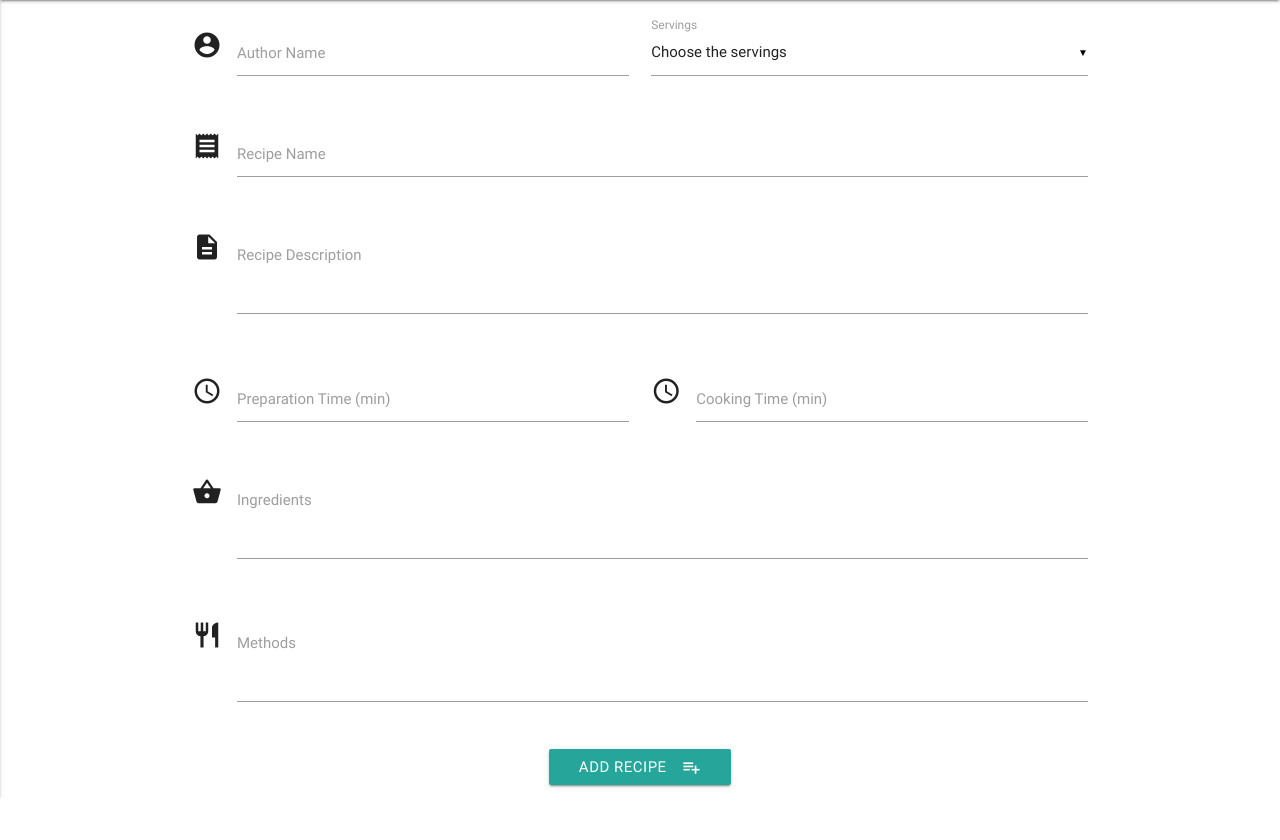
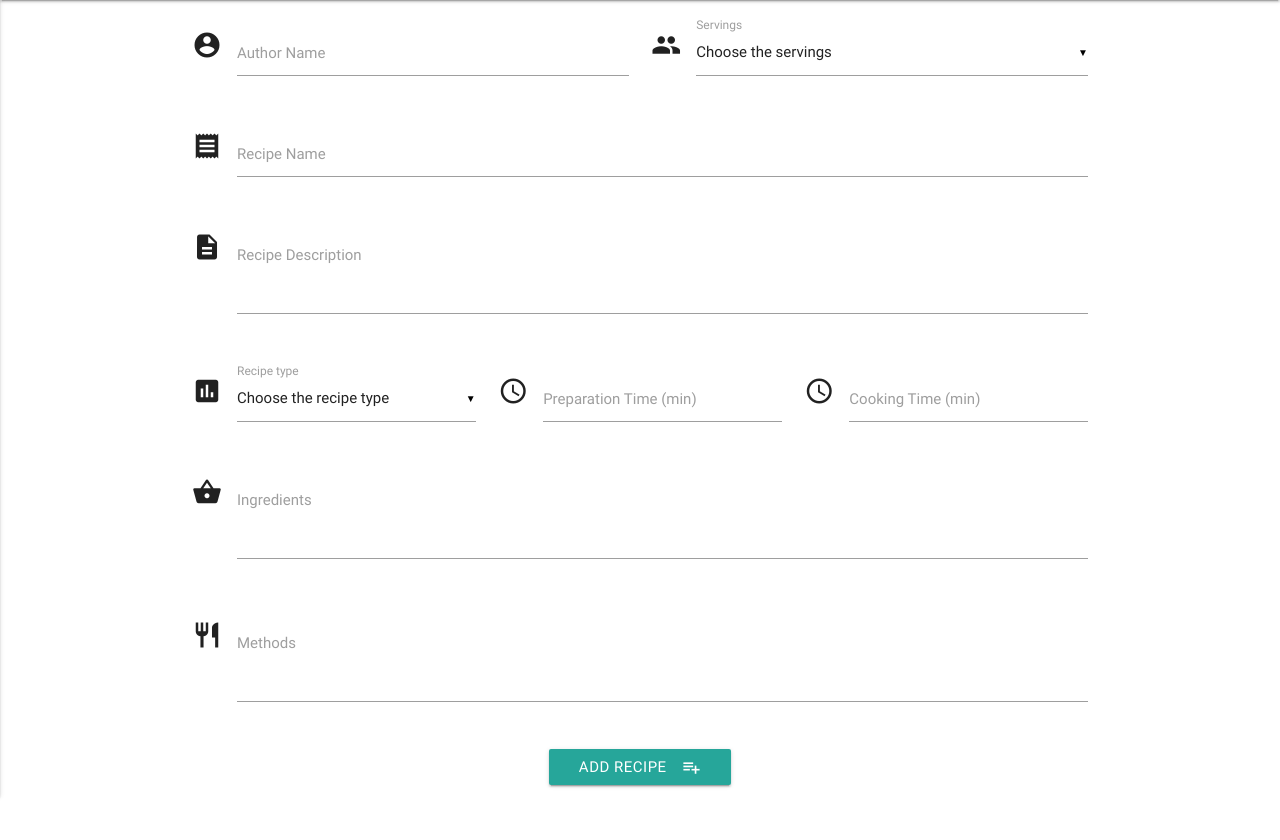
Before and after one commit to comanezz/recipe-website, a Flask app: page /add_recipe in a window 1280 px wide. Shown: the part 64-904 px from the top of the page. Run offline with Flask 2, Linux system fonts and the light colour scheme; data that the repository does not hold is empty; some libraries are stand-ins or nearby versions.

Commit message:
Recipe type select option added

```diff
--- a/templates/addrecipe.html
+++ b/templates/addrecipe.html
@@ -14,6 +14,7 @@
           <label for="author_name">Author Name</label>
         </div>
         <div class="input-field col s6">
+          <i class="material-icons prefix">people</i>
           <select id="servings" name="serving_number">
             <option value="" disabled selected>Choose the servings</option>
             {% for num in servings %}
@@ -39,14 +40,24 @@
           <label for="description">Recipe Description</label>
         </div>
       </div>
-      <!-- Preparation time and Cooking time -->
+      <!-- Recipe Type with Preparation time and Cooking time -->
       <div class="row">
-        <div class="input-field col s6">
+        <div class="input-field col s4">
+          <i class="material-icons prefix">poll</i>
+          <select id="recipe_type" name="recipe_type">
+            <option value="" disabled selected>Choose the recipe type</option>
+            {% for num in type %}
+            <option value="{{ num.type_name}}">{{ num.type_name}}</option>
+            {% endfor %}
+          </select>
+          <label>Recipe type</label>
+        </div>
+        <div class="input-field col s4">
           <i class="material-icons prefix">schedule</i>
           <input id="Preparation_time" name="preparation_time" type="number" class="validate">
           <label for="Preparation_time">Preparation Time (min)</label>
         </div>
-        <div class="input-field col s6">
+        <div class="input-field col s4">
           <i class="material-icons prefix">schedule</i>
           <input id="cooking" name="cooking_time" type="number" class="validate">
           <label for="cooking">Cooking Time (min)</label>
```
